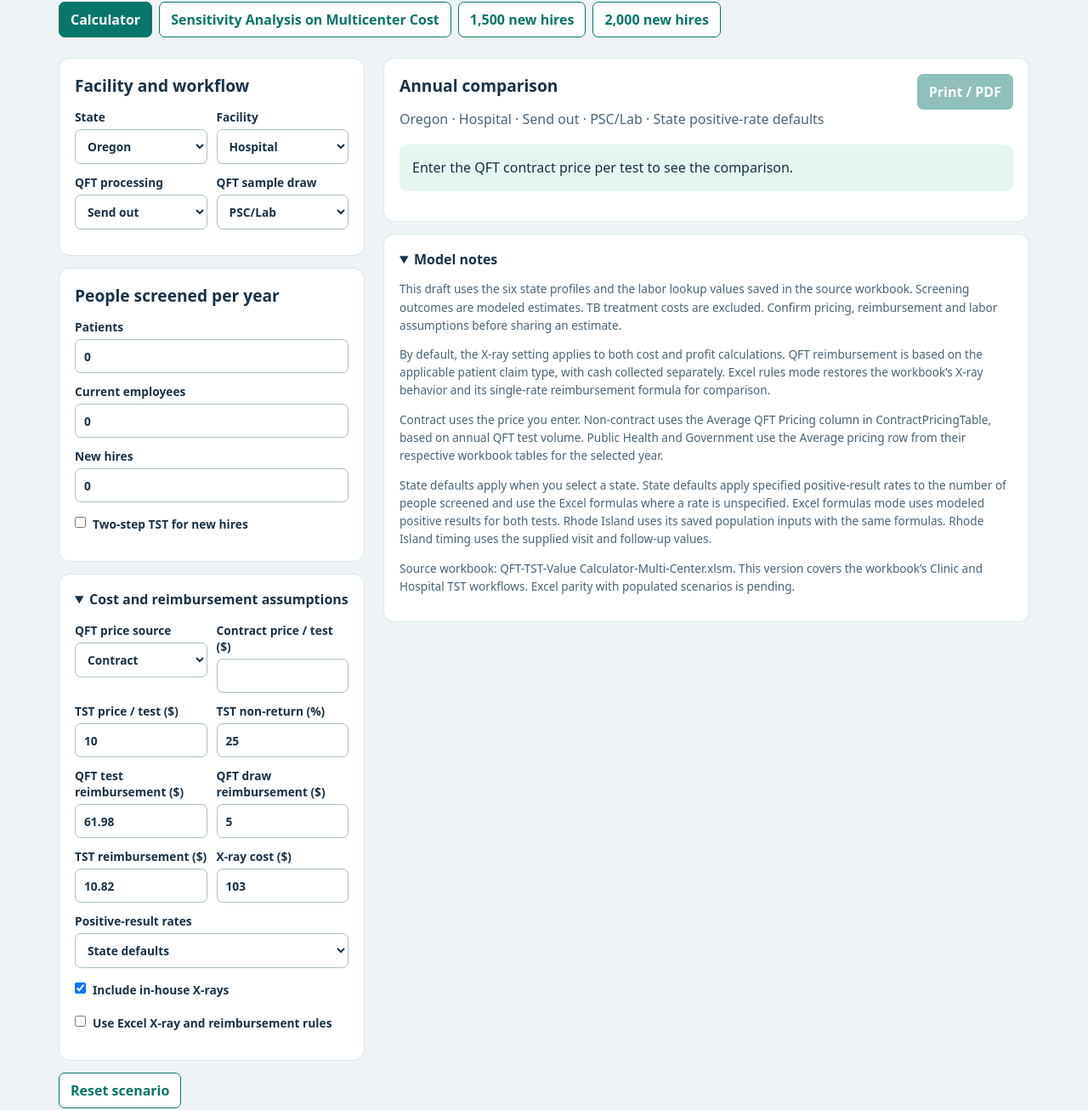
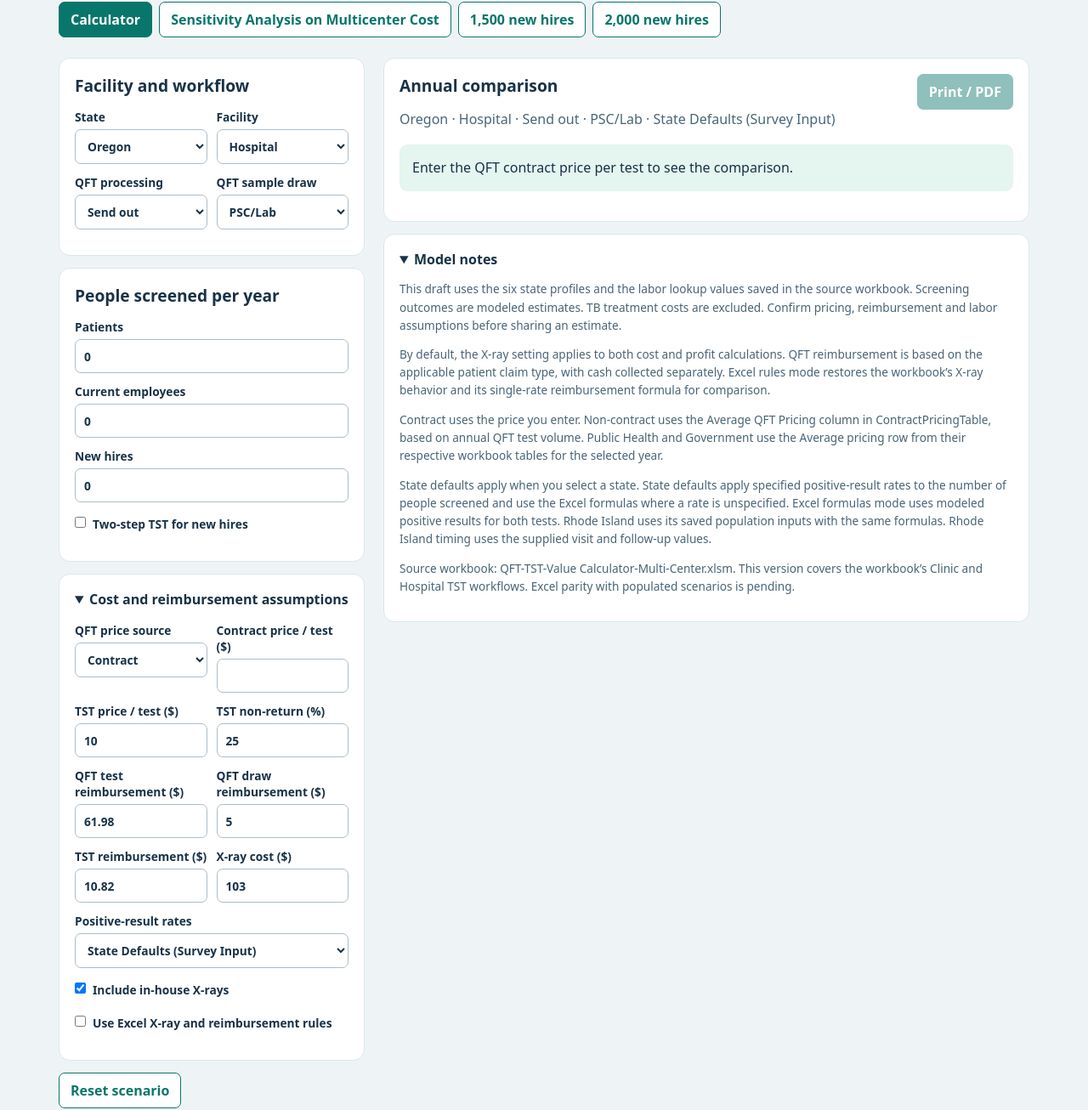
Before and after one commit to olardodan-dot/QFT-Value-calc, a plain HTML site: page index.html in a window 1280 px wide. Shown: the part 177-1483 px from the top of the page at 85% size. Drawn offline with Linux system fonts and the light colour scheme.

Commit message:
Clarify survey input label in positivity dropdown

```diff
--- a/index.html
+++ b/index.html
@@ -83,7 +83,7 @@ main.findings{display:block}.table-scroll{overflow-x:auto}.table-scroll table{mi
 <label>TST reimbursement ($)<input id="tRate" type="number" min="0" step="0.01" value="10.82" required></label>
 <label>X-ray cost ($)<input id="xPrice" type="number" min="0" step="0.01" value="200" required></label>
 </div>
-<label>Positive-result rates<select id="positiveRateSource"><option value="state">State defaults</option><option value="excel">Excel formulas</option></select></label>
+<label>Positive-result rates<select id="positiveRateSource"><option value="state">State Defaults (Survey Input)</option><option value="excel">Excel formulas</option></select></label>
 <label class="check"><input type="checkbox" id="xray" checked>Include in-house X-rays</label>
 <label class="check"><input type="checkbox" id="legacy">Use Excel X-ray and reimbursement rules</label>
 </details>
@@ -273,7 +273,7 @@ function render() {
   element('cash').disabled = element('fee').disabled = !clinic;
   element('qPrice').disabled = !manual;
   if (!clinic) input.fee = 0;
-  element('context').textContent = [input.state,input.facility,input.process,input.draw,input.positiveRateSource === 'excel' ? 'Excel positive-rate formulas' : 'State positive-rate defaults'].join(' · ');
+  element('context').textContent = [input.state,input.facility,input.process,input.draw,input.positiveRateSource === 'excel' ? 'Excel positive-rate formulas' : 'State Defaults (Survey Input)'].join(' · ');
   const valid = form.checkValidity();
   const data = valid ? calculate(input) : null;
   element('print').disabled = !data?.people;
```
